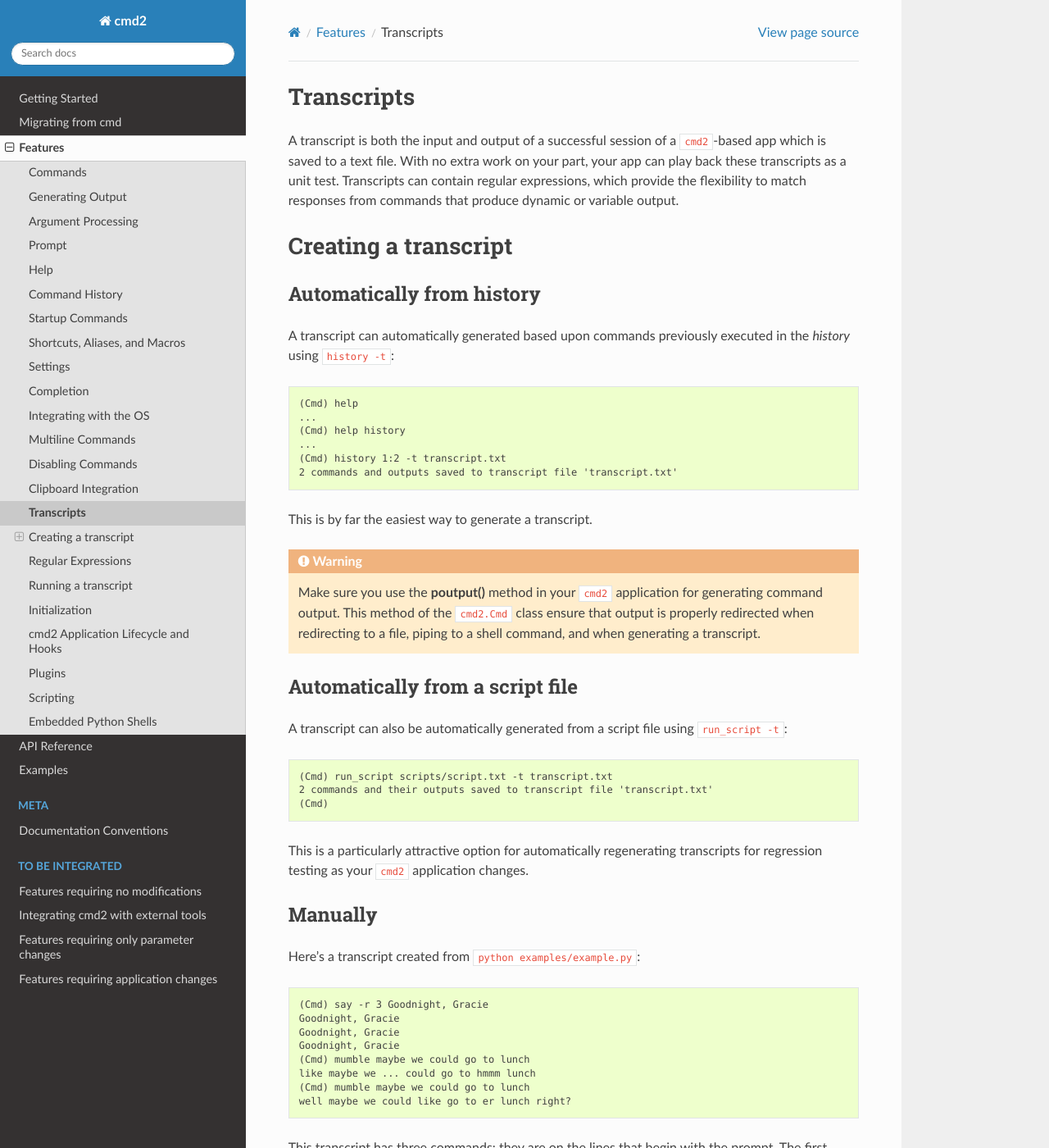
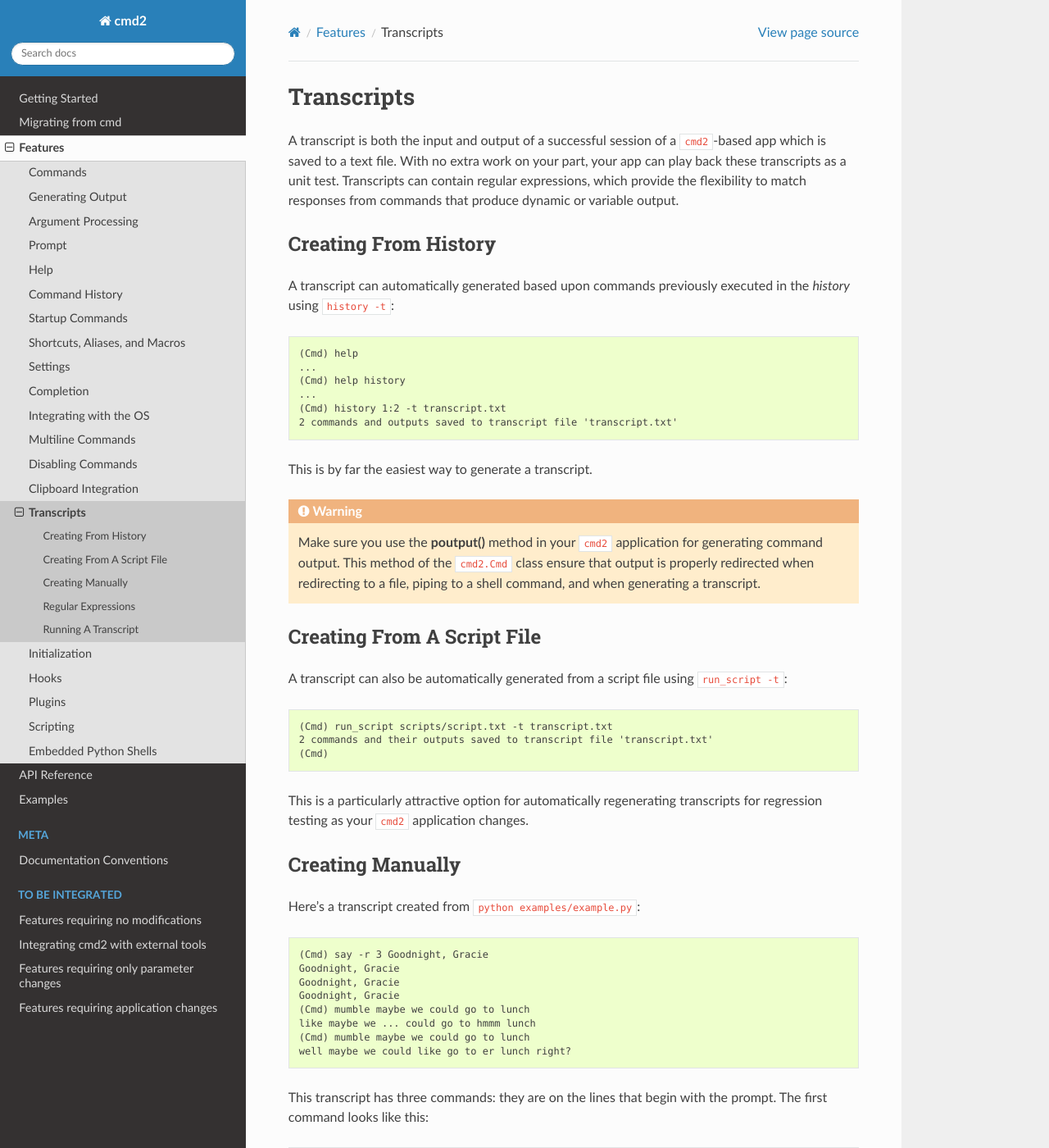
Before and after one commit to python-cmd2/cmd2, a Sphinx documentation site: the page built from docs/features/transcripts.rst, in a window 1280 px wide and 1400 px high. Shown: the whole window at 82% size. Built offline with Sphinx 7.4.7 and the Read the Docs theme 2.0.0, drawn with Linux system fonts in a browser that asks for light colours; pages that are not in the unit, such as notebooks, are missing from menus; some of the changed text lies outside the part shown.

Commit message:
Formatting cleanups

```diff
--- a/docs/features/transcripts.rst
+++ b/docs/features/transcripts.rst
@@ -9,12 +9,12 @@
 
 .. highlight:: none
 
-Creating a transcript
-=====================
 
-Automatically from history
---------------------------
-A transcript can automatically generated based upon commands previously executed in the *history* using ``history -t``::
+Creating From History
+---------------------
+
+A transcript can automatically generated based upon commands previously executed
+in the *history* using ``history -t``::
 
     (Cmd) help
     ...
@@ -27,23 +27,28 @@
 
 .. warning::
 
-   Make sure you use the **poutput()** method in your ``cmd2`` application for generating command output.  This method
-   of the ``cmd2.Cmd`` class ensure that output is properly redirected when redirecting to a file, piping to a shell
+   Make sure you use the **poutput()** method in your ``cmd2`` application for
+   generating command output.  This method of the ``cmd2.Cmd`` class ensure that
+   output is properly redirected when redirecting to a file, piping to a shell
    command, and when generating a transcript.
 
-Automatically from a script file
---------------------------------
+
+Creating From A Script File
+---------------------------
+
 A transcript can also be automatically generated from a script file using ``run_script -t``::
 
     (Cmd) run_script scripts/script.txt -t transcript.txt
     2 commands and their outputs saved to transcript file 'transcript.txt'
     (Cmd)
 
-This is a particularly attractive option for automatically regenerating transcripts for regression testing as your ``cmd2``
-application changes.
+This is a particularly attractive option for automatically regenerating
+transcripts for regression testing as your ``cmd2`` application changes.
 
-Manually
---------
+
+Creating Manually
+-----------------
+
 Here's a transcript created from ``python examples/example.py``::
 
    (Cmd) say -r 3 Goodnight, Gracie
@@ -82,7 +87,8 @@
    maybe we could like go to er lunch right?
 
 In this example I've used several different commenting styles, and even bare
-text. It doesn't matter what you put on those beginning lines. Everything before::
+text. It doesn't matter what you put on those beginning lines. Everything
+before::
 
    (Cmd) say -r 3 Goodnight, Gracie
 
@@ -90,14 +96,14 @@
 
 
 Regular Expressions
-===================
+-------------------
 
-If we used the above transcript as-is, it would likely fail. As you can see,
-the ``mumble`` command doesn't always return the same thing: it inserts random
-words into the input.
+If we used the above transcript as-is, it would likely fail. As you can see, the
+``mumble`` command doesn't always return the same thing: it inserts random words
+into the input.
 
-Regular expressions can be included in the response portion of a transcript,
-and are surrounded by slashes::
+Regular expressions can be included in the response portion of a transcript, and
+are surrounded by slashes::
 
    (Cmd) mumble maybe we could go to lunch
    /.*\bmaybe\b.*\bcould\b.*\blunch\b.*/
@@ -141,24 +147,24 @@
       prompt: (Cmd)/ /
 
    Some terminal emulators strip trailing space when you copy text from them.
-   This could make the actual data generated by your app different than the
-   text you pasted into the transcript, and it might not be readily obvious why
-   the transcript is not passing. Consider using :ref:`output_redirection` to
-   the clipboard or to a file to ensure you accurately capture the output of
-   your command.
+   This could make the actual data generated by your app different than the text
+   you pasted into the transcript, and it might not be readily obvious why the
+   transcript is not passing. Consider using :ref:`output_redirection` to the
+   clipboard or to a file to ensure you accurately capture the output of your
+   command.
 
-   If you aren't using regular expressions, make sure the newlines at the end
-   of your transcript exactly match the output of your commands. A common cause
-   of a failing transcript is an extra or missing newline.
+   If you aren't using regular expressions, make sure the newlines at the end of
+   your transcript exactly match the output of your commands. A common cause of
+   a failing transcript is an extra or missing newline.
 
    If you are using regular expressions, be aware that depending on how you
-   write your regex, the newlines after the regex may or may not matter.
-   ``\Z`` matches *after* the newline at the end of the string, whereas
-   ``$`` matches the end of the string *or* just before a newline.
+   write your regex, the newlines after the regex may or may not matter. ``\Z``
+   matches *after* the newline at the end of the string, whereas ``$`` matches
+   the end of the string *or* just before a newline.
 
 
-Running a transcript
-====================
+Running A Transcript
+--------------------
 
 Once you have created a transcript, it's easy to have your application play it
 back and check the output. From within the ``examples/`` directory::
@@ -177,8 +183,8 @@
 .. note::
 
    If you have set ``allow_cli_args`` to False in order to disable parsing of
-   command line arguments at invocation, then the use of ``-t`` or ``--test``
-   to run transcript testing is automatically disabled. In this case, you can
+   command line arguments at invocation, then the use of ``-t`` or ``--test`` to
+   run transcript testing is automatically disabled. In this case, you can
    alternatively provide a value for the optional ``transcript_files`` when
    constructing the instance of your ``cmd2.Cmd`` derived class in order to
    cause a transcript test to run::
```
Also changed, not shown: docs/features/hooks.rst (+16 -13 lines).
